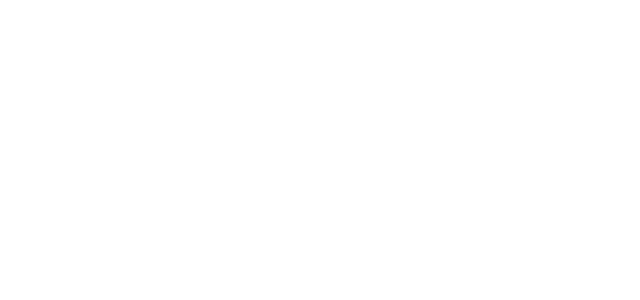
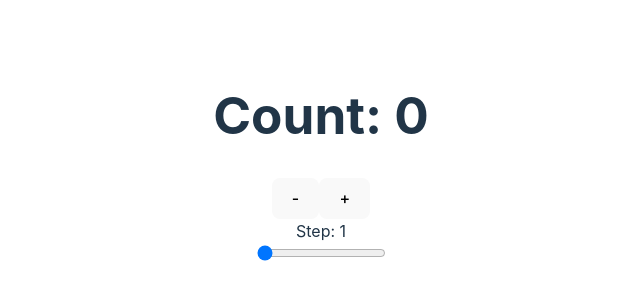
Before and after one commit to WaiLeungC/project-wlc-2, a React (Vite) app in the folder frontend/react-ts-app/: page / in a window 1280 px wide. Shown: the part 240-540 px from the top of the page, without its empty margins (319-959 px from the left). Built offline with nearby package versions, Linux system fonts and the light colour scheme.

Commit message:
Implement counter

```diff
--- a/frontend/react-ts-app/src/App.tsx
+++ b/frontend/react-ts-app/src/App.tsx
@@ -1,10 +1,56 @@
-import './App.css'
+import './App.css';
+import { useReducer } from 'react';
 
-function App() {
+interface State {
+  count: number;
+  step: number;
+}
+
+type Action =
+  | { type: 'INCREMENT' }
+  | { type: 'DECREMENT' }
+  | { type: 'CHANGE_STEP'; payload: number };
+
+const reducer = (state: State, action: Action): State => {
+  switch (action.type) {
+    case 'INCREMENT':
+      return { ...state, count: state.count + state.step };
+    case 'DECREMENT':
+      return { ...state, count: state.count - state.step };
+    case 'CHANGE_STEP':
+      return { ...state, step: action.payload };
+    default: {
+      const exhaustiveCheck: never = action;
+      throw new Error(`Unexpected action type: ${exhaustiveCheck}`);
+    };
+  }
+};
+
+const App = () => {
+  const [state, dispatch] = useReducer(reducer, { count: 0, step: 1 });
+
   return (
     <>
+      <h1>Count: {state.count}</h1>
+      <div>
+        <button onClick={() => dispatch({ type: 'DECREMENT' })}>-</button>
+        <button onClick={() => dispatch({ type: 'INCREMENT' })}>+</button>
+      </div>
+      <div>
+        <label htmlFor="step">Step: {state.step}</label>
+      </div>
+      <div>
+        <input
+          id="step"
+          type="range"
+          min="1"
+          max="10"
+          value={state.step}
+          onChange={(e) => dispatch({ type: 'CHANGE_STEP', payload: Number(e.target.value) })}
+        />
+      </div>
     </>
-  )
-}
+  );
+};
 
-export default App
+export default App;
```
